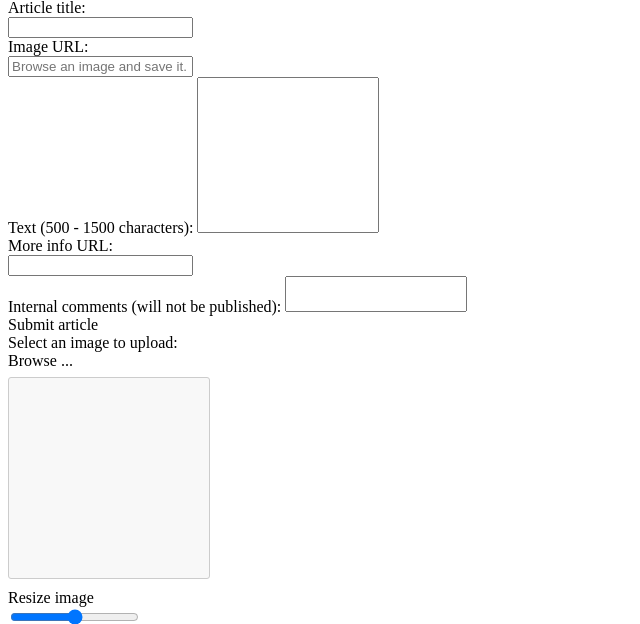
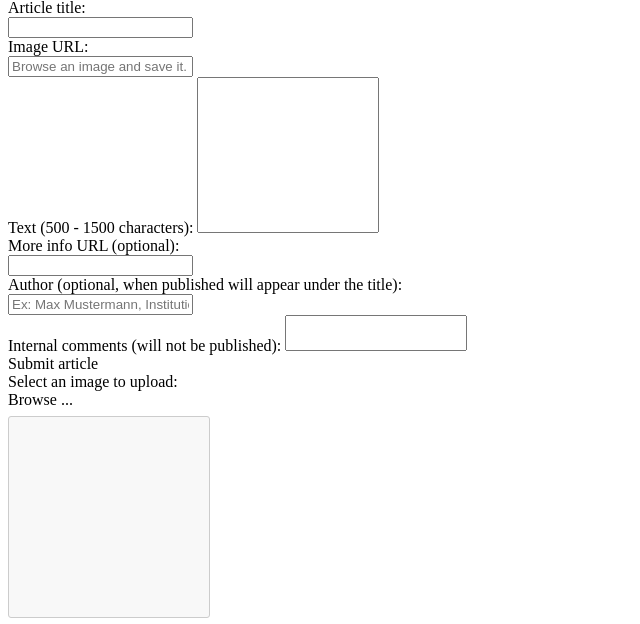
Before and after one commit to dgzutin/membershipManager, a PHP site: template src/App/views/user/newsletterArticle.html.twig in a window 1280 px wide. Shown: the part 393-1017 px from the top of the page, without its empty margins (0-640 px from the left). Run offline with PHP 8.4, Linux system fonts and the light colour scheme; the template is opened without the code that fills it: most values are stand-ins (such as "Sample title", 1, 10 or a date in 2020); some libraries are stand-ins or nearby versions.

Commit message:
add author to newsletter

```diff
--- a/src/App/Service/UserServices.php
+++ b/src/App/Service/UserServices.php
@@ -762,6 +762,7 @@ class UserServices
         $newArticle->setImageFileName($article['fileName']);
         $newArticle->setMoreInfoUrl($article['moreInfoUrl']);
         $newArticle->setComments($article['comments']);
+        $newArticle->setAuthor($article['author']);
         $newArticle->setNewsletterId(-1);
 
         try{
@@ -800,6 +801,7 @@ class UserServices
         $article->setTitle($data['title']);
         $article->setImageUrl($data['imageUrl']);
         $article->setMoreInfoUrl($data['moreInfoUrl']);
+        $article->setAuthor($data['author']);
         $article->setComments($data['comments']);
 
         try{
--- a/src/App/views/admin/adminNewsletterArticle.html.twig
+++ b/src/App/views/admin/adminNewsletterArticle.html.twig
@@ -94,6 +94,11 @@
                                 </div>
 
                                 <div class="form-group">
+                                    <label for="author">Author (optional, when published will appear under the title):</label>
+                                    <input type="text" name="author" id="moreInfoUrl" class="form-control " placeholder="" value="{{ article.author }}" tabindex="5">
+                                </div>
+
+                                <div class="form-group">
                                     <label for="comments">Internal comments (will not be published):</label>
                                     <textarea  class="form-control" rows="2" id="comments" name="comments" tabindex=5">{{ article.comments }}</textarea>
                                 </div>
--- a/src/App/views/user/newsletterArticle.html.twig
+++ b/src/App/views/user/newsletterArticle.html.twig
@@ -104,8 +104,13 @@
                                 </div>
 
                                 <div class="form-group">
-                                    <label for="moreInfoUrl">More info URL:</label>
+                                    <label for="moreInfoUrl">More info URL (optional):</label>
                                     <input type="url" name="moreInfoUrl" id="moreInfoUrl" class="form-control " placeholder="" value="" tabindex="4">
+                                </div>
+
+                                <div class="form-group">
+                                    <label for="author">Author (optional, when published will appear under the title):</label>
+                                    <input type="text" name="author" id="moreInfoUrl" class="form-control " placeholder="Ex: Max Mustermann, Institution" value="" tabindex="5">
                                 </div>
 
                                 <input type="hidden" name="fileName" id="fileName" class="form-control " placeholder="" value="">
```
Also changed, not shown: src/App/views/newsletter/newsletter.html.twig (+3 -4 lines).
